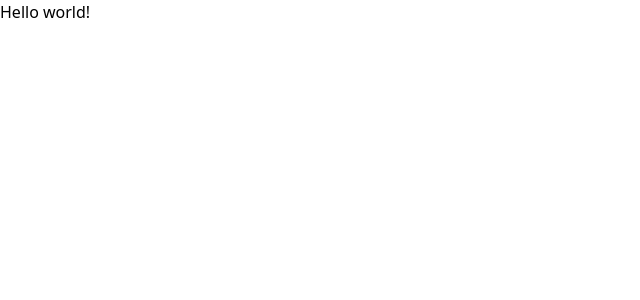
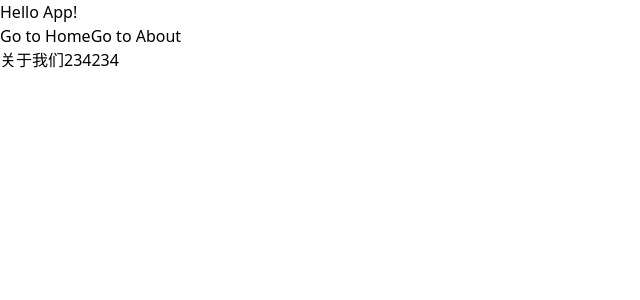
Before and after one commit to 18583468779/vue_admin, a Vue app: page /#/about in a window 1280 px wide. Shown: the top 300 px of the page, without its empty margins (0-640 px from the left). Built offline with nearby package versions, Linux system fonts and the light colour scheme.

Commit message:
创建vue-router

```diff
--- a/package.json
+++ b/package.json
@@ -9,7 +9,8 @@
     "preview": "vite preview"
   },
   "dependencies": {
-    "vue": "^3.4.37"
+    "vue": "^3.4.37",
+    "vue-router": "4"
   },
   "devDependencies": {
     "@vitejs/plugin-vue": "^5.1.2",
--- a/src/App.vue
+++ b/src/App.vue
@@ -1,10 +1,13 @@
-<script setup lang="ts">
-</script>
+<template>
+  <h1>Hello App!</h1>
 
-<template>
-  <h1 class="text-3xl font-bold underline text-violet-800">
-    Hello world!
-  </h1>
+  <nav>
+    <RouterLink to="/">Go to Home</RouterLink>
+    <RouterLink to="/about">Go to About</RouterLink>
+  </nav>
+  <main>
+    <RouterView />
+  </main>
 </template>
 
 <style scoped></style>
--- /dev/null
+++ b/src/router/index.ts
@@ -0,0 +1,16 @@
+import { createRouter, createWebHashHistory, RouteRecordRaw } from "vue-router";
+import Home from "../view/home.vue";
+import About from "../view/about.vue";
+
+const routes = [
+  { path: "/", component: Home },
+  { path: "/home", component: Home },
+  { path: "/about", component: About },
+] as RouteRecordRaw[];
+
+const router = createRouter({
+  history: createWebHashHistory(),
+  routes,
+});
+
+export default router;
--- /dev/null
+++ b/src/view/about.vue
@@ -0,0 +1,11 @@
+<template>
+    <div>
+        关于我们234234
+    </div>
+</template>
+
+<script lang="ts" setup>
+
+</script>
+
+<style lang="scss" scoped></style>
--- /dev/null
+++ b/src/view/home.vue
@@ -0,0 +1,11 @@
+<template>
+    <div>
+        主页2342342
+    </div>
+</template>
+
+<script lang="ts" setup>
+
+</script>
+
+<style lang="scss" scoped></style>
```
Also changed, not shown: src/main.ts (+7 -4 lines), 1 other file (tests, documents, lock files or other folders).
